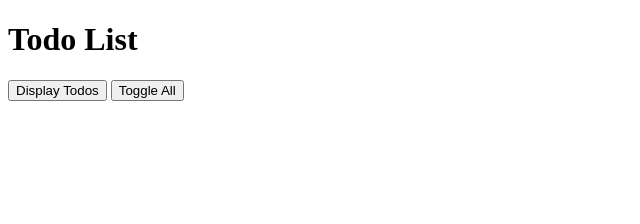
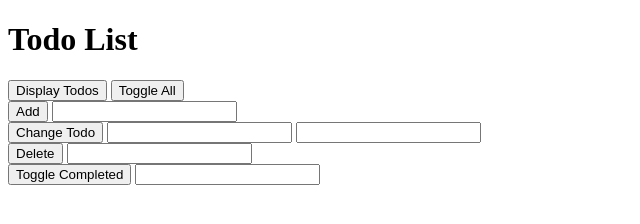
Before and after one commit to steerpike100/practical-javascript, a plain HTML site: page index.html in a window 1280 px wide. Shown: the whole page, without its empty margins (0-640 px from the left). Drawn offline with Linux system fonts and the light colour scheme.

Commit message:
Version 8 complete

```diff
--- a/index.html
+++ b/index.html
@@ -2,13 +2,35 @@
 
 <html>
   <head>
-    <link rel="stylesheet" href="style.css">
+    <link rel="stylesheet" href="style.css" />
     <title>Practical JavaScript</title>
   </head>
   <body>
     <h1>Todo List</h1>
-    <button id="displayTodosButton">Display Todos</button>
-    <button id="toggleAllButton">Toggle All</button>
+    <div>
+      <button onclick="handlers.displayTodos()">Display Todos</button>
+      <button onclick="handlers.toggleAll()">Toggle All</button>
+    </div>
+
+    <div>
+      <button onclick="handlers.addTodo()">Add</button>
+      <input id="addTodoTextInput" type="text">
+    </div>
+
+    <div>
+      <button onclick="handlers.changeTodo()">Change Todo</button>
+      <input id = "changeTodoPositionInput" type="number">
+      <input id = "changeTodoTextInput" type="text">
+    </div>
+    <div>
+      <button onclick="handlers.deleteTodo()">Delete</button>
+      <input id = "deleteTodoPositionInput" type="number">
+    </div>
+    <div>
+      <button onclick="handlers.toggleCompleted()">Toggle Completed</button>
+      <input id = "toggleCompletedPositionInput" type="number">
+    </div>
+
     <script src="script.js"></script>
   </body>
 </html>
--- a/script.js
+++ b/script.js
@@ -58,14 +58,33 @@ var todoList = {
   },
 };
 
-
-var displayTodosButton = document.getElementById('displayTodosButton');
-var toggleAllButton = document.getElementById('toggleAllButton');
-
-displayTodosButton.addEventListener('click', function(){
-  todoList.displayTodos();
-});
-
-toggleAllButton.addEventListener('click', function(){
-  todoList.toggleAll();
-})
+var handlers = {
+  displayTodos: function () {
+    todoList.displayTodos();
+  },
+  addTodo: function () {
+    var addTodoTextInput = document.getElementById('addTodoTextInput');
+    todoList.addTodo(addTodoTextInput.value);
+    addTodoTextInput.value = '';
+  },
+  changeTodo: function(){
+    var changeTodoPositonInput = document.getElementById('changeTodoPositionInput');
+    var changeTodoTextInput = document.getElementById('changeTodoTextInput');
+    todoList.changeTodo(changeTodoPositionInput.valueAsNumber, changeTodoTextInput.value);
+    changeTodoPositonInput.value = '';
+    changeTodoTextInput.value = '';
+  },
+  deleteTodo: function(){
+    var deleteTodoPositionInput = document.getElementById('deleteTodoPositionInput');
+    todoList.deleteTodo(deleteTodoPositionInput.valueAsNumber);
+    deleteTodoPositionInput.value = '';
+  },
+  toggleCompleted: function(){
+    var toggleCompletedPositionInput = document.getElementById('toggleCompletedPositionInput');
+    todoList.toggleCompleted(toggleCompletedPositionInput.valueAsNumber);
+    toggleCompletedPositionInput.value = '';
+  },
+  toggleAll: function () {
+    todoList.toggleAll();
+  }
+};
```
